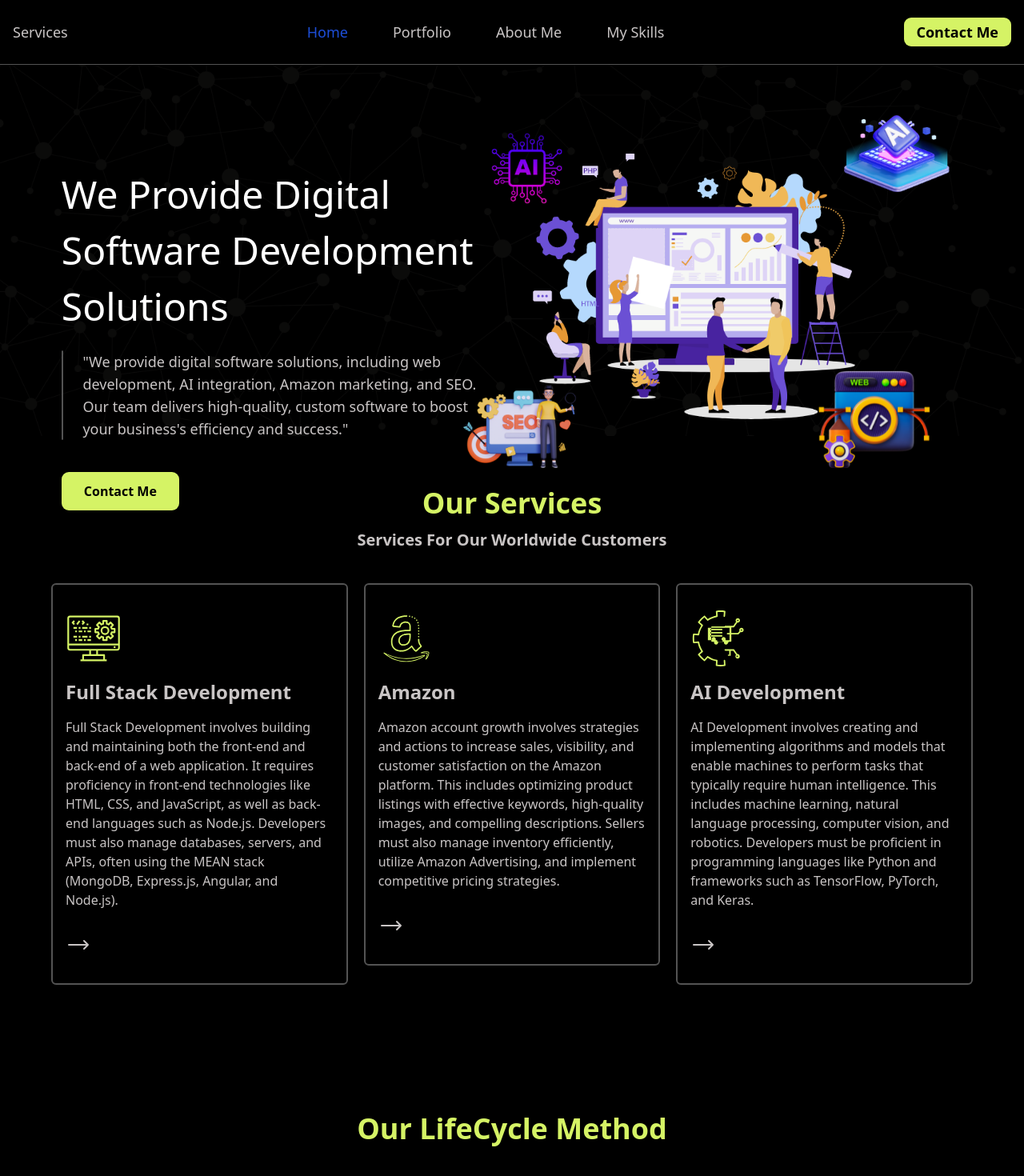
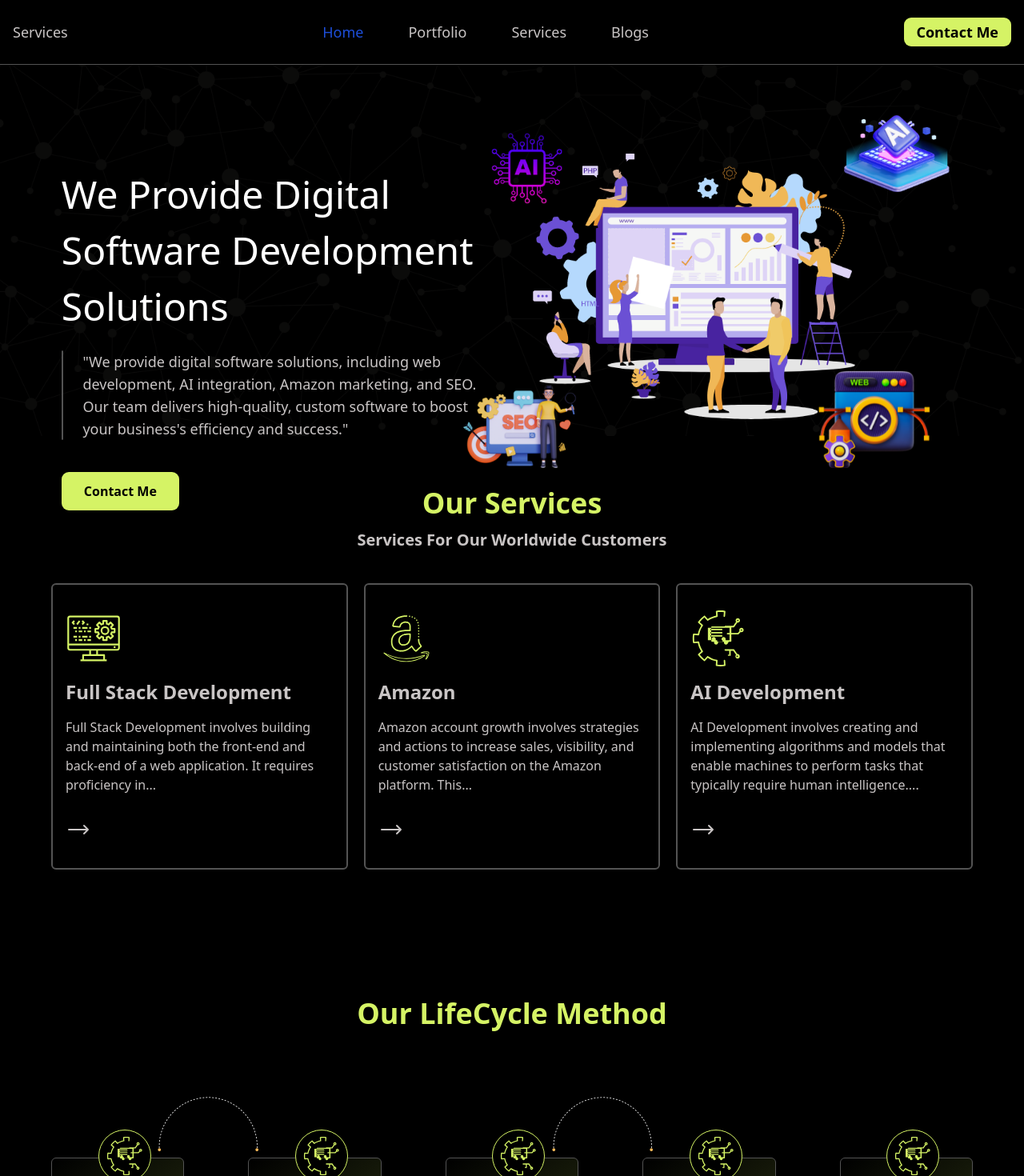
Before and after one commit to FarhanDevelopeir/services-app, a React (Vite) app: page / in a window 1280 px wide. Shown: the top 1470 px of the page at 80% size. Built offline with nearby package versions, Linux system fonts and the light colour scheme.

Commit message:
add updates

```diff
--- a/src/Components/Blogs.jsx
+++ b/src/Components/Blogs.jsx
@@ -63,7 +63,7 @@ const Blogs = () => {
   }, []);
 
   return (
-    <div className="w-[90%] mx-auto">
+    <div className="w-[90%] mx-auto" id='Blogs'>
       <div>
         <h1 className="text-center text-2xl font-bold mb-6">Our Blogs</h1>
       </div>
--- a/src/Components/HeroSection.jsx
+++ b/src/Components/HeroSection.jsx
@@ -4,7 +4,7 @@ import heroSectionImg from '../img/herosectionimg.png'
 
 const HeroSection = () => {
   return (
-    <div className='mt-24  mb-44 md:mb-16  h-[600px] md:h-auto'>
+    <div className=' mt-24  mb-44 md:mb-16  h-[600px] md:h-auto' id='heroSection'>
     <div className=' relative'>
       <img src={bgimg}   className=' -mt-24 h-96 md:h-auto ' alt="" />
       <span class="absolute w-full inset-0 bg-black opacity-[95%]"></span>
--- a/src/Components/Layout.jsx
+++ b/src/Components/Layout.jsx
@@ -11,6 +11,7 @@ import HeaderandHero from './HeaderandHero'
 const Layout = () => {
   return (
     <div className='text-textColor'>
+      <Navbar/>
 
         <HeroSection/>
         <OurServices/>
--- a/src/Components/Navbar.jsx
+++ b/src/Components/Navbar.jsx
@@ -1,10 +1,11 @@
-import { useState, useEffect } from "react";
+import { useState } from "react";
 import { Link } from "react-scroll";
-// import Portfolio_logo from '../img/Portfolio_logo.png';
+import { useLocation } from 'react-router-dom';
 
 function Navbar() {
   const [navActive, setNavActive] = useState(false);
   const [selectedItem, setSelectedItem] = useState("Home");
+  const location = useLocation();
 
   const toggleNav = () => {
     setNavActive(!navActive);
@@ -14,26 +15,20 @@ function Navbar() {
   const closeMenu = (value) => {
     setNavActive(false);
     console.log(value);
-    // setSelectedItem(value)
+    setSelectedItem(value);
   };
 
+  const shouldShowMenuItems = location.pathname === "/";
+
   return (
-    <nav className=" fixed bg-black text-lg dark:bg-gray-900 w-full top-0 border-b border-border_color dark:border-gray-600 z-10 "  >
-      <div class="max-w-screen-xl  flex flex-wrap items-center justify-between mx-auto   p-4">
-        <a
-
-          class="flex items-center space-x-3 rtl:space-x-reverse h-12  "
-        >
+    <nav className="fixed bg-black text-lg dark:bg-gray-900 w-full top-0 border-b border-border_color dark:border-gray-600 z-10">
+      <div className="max-w-screen-xl flex flex-wrap items-center justify-between mx-auto p-4">
+        <a className="flex items-center space-x-3 rtl:space-x-reverse h-12">
           <h1>Services</h1>
-          {/* <img
-            src={Portfolio_logo}
-            // class="h-12"
-            alt="Flowbite Logo"
-          /> */}
         </a>
-        <div class="flex md:order-2 space-x-3 md:space-x-0 rtl:space-x-reverse">
+        <div className="flex md:order-2 space-x-3 md:space-x-0 rtl:space-x-reverse">
           <Link
-            onClick={closeMenu}
+            onClick={() => closeMenu("Contact")}
             activeClass="navbar--active-content"
             spy={true}
             smooth={true}
@@ -42,11 +37,7 @@ function Navbar() {
             to="Contact"
             className="navbar--content"
           >
-            <button
-            className="button hover:button_hover active:button_active"
-              // className=" bg-blue-700 rounded-md py-1 px-4 hidden md:block"
-              // className="text-yellow-400 cursor-pointer hidden md:block bg-blue-700 hover:bg-blue-800 focus:ring-4 focus:outline-none focus:ring-blue-300 font-medium rounded-lg text-sm px-4 py-2 text-center dark:bg-blue-600 dark:hover:bg-blue-700 dark:focus:ring-blue-800"
-            >
+            <button className="button hover:button_hover active:button_active">
               <span className="">Contact Me</span>
             </button>
           </Link>
@@ -54,14 +45,13 @@ function Navbar() {
             onClick={toggleNav}
             data-collapse-toggle="navbar-sticky"
             type="button"
-            class="inline-flex items-center p-2 w-10 h-10 justify-center text-sm text-gray-500 rounded-lg md:hidden hover:bg-gray-100 focus:outline-none focus:ring-2 focus:ring-gray-200 dark:text-gray-400 dark:hover:bg-gray-700 dark:focus:ring-gray-600"
+            className="inline-flex items-center p-2 w-10 h-10 justify-center text-sm text-gray-500 rounded-lg md:hidden hover:bg-gray-100 focus:outline-none focus:ring-2 focus:ring-gray-200 dark:text-gray-400 dark:hover:bg-gray-700 dark:focus:ring-gray-600"
             aria-controls="navbar-sticky"
             aria-expanded="false"
           >
-            <span class="sr-only">Open main menu</span>
-
+            <span className="sr-only">Open main menu</span>
             <svg
-              class="w-5 h-5"
+              className="w-5 h-5"
               aria-hidden="true"
               xmlns="http://www.w3.org/2000/svg"
               fill="none"
@@ -69,21 +59,24 @@ function Navbar() {
             >
               <path
                 stroke="currentColor"
-                stroke-linecap="round"
-                stroke-linejoin="round"
-                stroke-width="2"
+                strokeLinecap="round"
+                strokeLinejoin="round"
+                strokeWidth="2"
                 d="M1 1h15M1 7h15M1 13h15"
               />
             </svg>
           </button>
         </div>
         <div
-          class={`${
-            navActive === true ? "block" : "hidden"
-          } items-center justify-between   w-full md:flex md:w-auto md:order-1`}
+          className={`${
+            navActive ? "block" : "hidden"
+          } items-center justify-between w-full md:flex md:w-auto md:order-1`}
           id="navbar-sticky"
         >
-          <ul class="flex flex-col p-4 md:p-0 mt-4 font-medium border border-gray-100 rounded-lg md:space-x-8 rtl:space-x-reverse md:flex-row md:mt-0 md:border-0  dark:bg-gray-800 md:dark:bg-gray-900 dark:border-gray-700">
+          {shouldShowMenuItems && (
+            <>
+          <ul className="flex flex-col p-4 md:p-0 mt-4 font-medium border border-gray-100 rounded-lg md:space-x-8 rtl:space-x-reverse md:flex-row md:mt-0 md:border-0 dark:bg-gray-800 md:dark:bg-gray-900 dark:border-gray-700">
+
             <li>
               <Link
                 onClick={() => closeMenu("Home")}
@@ -92,21 +85,23 @@ function Navbar() {
                 smooth={true}
                 offset={-70}
                 duration={500}
-                to="heroSection"
+                to="/"
                 className="navbar--content"
               >
                 <a
                   href="#"
-                  class={`block py-2 px-3 ${
+                  className={`block py-2 px-3 ${
                     selectedItem === "Home"
-                      ? " md:bg-transparent md:text-blue-700  md:dark:text-blue-500"
+                      ? "md:bg-transparent md:text-blue-700 md:dark:text-blue-500"
                       : ""
-                  }  rounded `}
+                  } rounded`}
                 >
                   Home
                 </a>
               </Link>
             </li>
+
+              <>
                 <li>
                   <Link
                     onClick={() => closeMenu("Portfolio")}
@@ -115,22 +110,21 @@ function Navbar() {
                     smooth={true}
                     offset={-70}
                     duration={500}
-                to="MyPortfolio"
+                    to="Portfolio"
                     className="navbar--content"
                   >
                     <a
                       href="#"
-                  class={`block py-2 px-3 ${
+                      className={`block py-2 px-3 ${
                         selectedItem === "Portfolio"
-                      ? " md:bg-transparent md:text-blue-700 md:p-0 md:dark:text-blue-500"
+                          ? "md:bg-transparent md:text-blue-700 md:p-0 md:dark:text-blue-500"
                           : ""
-                  }  rounded `}
+                      } rounded`}
                     >
                       Portfolio
                     </a>
                   </Link>
                 </li>
-
                 <li>
                   <Link
                     onClick={() => closeMenu("About")}
@@ -139,18 +133,18 @@ function Navbar() {
                     smooth={true}
                     offset={-70}
                     duration={500}
-                to="AboutMe"
+                    to="Services"
                     className="navbar--content"
                   >
                     <a
                       href="#"
-                  class={`block py-2 px-3 ${
+                      className={`block py-2 px-3 ${
                         selectedItem === "About"
-                      ? " md:text-blue-700 md:p-0 md:dark:text-blue-500"
+                          ? "md:text-blue-700 md:p-0 md:dark:text-blue-500"
                           : ""
-                  }  rounded `}
+                      } rounded`}
                     >
-                  About Me
+                      Services
                     </a>
                   </Link>
                 </li>
@@ -162,22 +156,25 @@ function Navbar() {
                     smooth={true}
                     offset={-70}
                     duration={500}
-                to="MySkills"
+                    to="Blogs"
                     className="navbar--content"
                   >
                     <a
                       href="#"
-                  class={`block py-2 px-3 ${
+                      className={`block py-2 px-3 ${
                         selectedItem === "Skills"
                           ? "bg-blue-700 md:bg-transparent md:text-blue-700 md:p-0 md:dark:text-blue-500"
                           : ""
-                  }  rounded `}
+                      } rounded`}
                     >
-                  My Skills
+                      Blogs
                     </a>
                   </Link>
                 </li>
+              </>
           </ul>
+          </>
+          )}
         </div>
       </div>
     </nav>
--- a/src/Components/OurPortfolio.jsx
+++ b/src/Components/OurPortfolio.jsx
@@ -15,7 +15,7 @@ const OurPortfolio = () => {
 
 
   return (
-    <div className="  py-10 my-20 ">
+    <div className="  py-10 my-20 " id="Portfolio">
       <div className=" text-center w-[90%] m-auto ">
         <div className="  text-center">
           <div>
--- a/src/Components/OurServices.jsx
+++ b/src/Components/OurServices.jsx
@@ -6,13 +6,21 @@ const createMarkup = (svg) => {
   return { __html: svg };
 };
 
+const truncateDescription = (description) => {
+  const words = description.split(' ');
+  if (words.length > 10) {
+    return words.slice(0, 20).join(' ') + '...';
+  }
+  return description;
+};
+
 const OurServices = () => {
   //    const services
   console.log(services.Services);
   const Services = services.Services;
 
   return (
-    <div className="    w-[90%] m-auto">
+    <div className="    w-[90%] m-auto" id="Services">
       <div className="text-center">
         <h1 className="heading mb-3">Our Services</h1>
 
@@ -35,7 +43,7 @@ const OurServices = () => {
                 <h1 className="my-4 text-xl font-semibold sm:text-2xl ">
                   {item.title}
                 </h1>
-                <p>{item.description}</p>
+                <p>{truncateDescription(item.description)}</p>
                 <svg
                   xmlns="http://www.w3.org/2000/svg"
                   fill="none"
--- /dev/null
+++ b/src/Components/service-pages/AmazonWorkFlow.jsx
@@ -0,0 +1,120 @@
+import React from "react";
+import model from "../../img/ai-model.jpg";
+import deploy from "../../img/launch.png";
+import maintenance from "../../img/maintenance.png";
+import planning from "../../img/planning.png";
+import search from "../../img/search.png";
+import testing from "../../img/test.png";
+import integration from "../../img/integration.png";
+
+const AmazonWorkFlow = () => {
+  return (
+    <div>
+      <section id="MySkills" className="  w-[95%] m-auto mt-40  mb-40 ">
+        <div className=" text-center mb-20">
+          <p className="  heading "> Work Procedure for Amazon </p>
+        </div>
+        <div className="main relative m-auto  p-2 flex flex-col space-y-8 md:space-y-0 ">
+          <div className=" absolute w-2 h-full md:m-auto bg-gray-300 border-2 border-purple-400 rounded-md left-9 md:left-0 z-0 inset-0 "></div>
+          <div className="       ">
+            <img
+              src={search}
+              className="h-16 bg-white absolute md:relative md:m-auto w-16 rounded-full border-4 border-orange-400 p-1 shadow-md"
+            />
+            <div className="textbox1    relative pt-3 xs:pl-16 xs:pt-0  md:m-auto md:w-1/2 md:mr-0 md:-top-16 ">
+              {/* <div className=" absolute h-4 w-4 mt-2 left-6 xs:left-[67px] md:left-12 xs:top-5 box_bg_gradient   rotate-45  "></div> */}
+              <div className=" border-[#d5f365] border mt-16  box_bg_gradient    p-3 lg:w-[60%]  rounded-md xs:ml-3 shadow-md md:ml-14 md:-mt-3 ">
+                <h2 className=" text-2xl font-semibold text-[#d5f365] mb-3">
+                  Initial Assessment
+                </h2>
+                Evaluate current Amazon store performance. <br />
+                Discuss client objectives and target market.
+              </div>
+            </div>
+          </div>
+          <div className="">
+            <img
+              src={planning}
+              className="h-16 bg-white absolute md:relative md:m-auto w-16 rounded-full border-4 border-blue-700 p-1 shadow-md"
+            />
+            <div className="textbox2 relative pt-3 xs:pl-16 xs:pt-0 md:m-auto md:w-1/2 md:ml-0 md:-top-16 ">
+              <div className=" border-[#d5f365] mt-16 border box_bg_gradient bg-gray-200 lg:w-[60%] md:float-end p-3 rounded-md xs:ml-3 shadow-md md:mr-16 md:mt-auto ">
+                <h2 className=" text-2xl font-semibold text-[#d5f365] mb-3">
+                  Strategy Development
+                </h2>
+                Create a customized Amazon marketing strategy. <br />
+                Identify keywords, content, and advertising opportunities.
+              </div>
+            </div>
+          </div>
+          <div className="       ">
+            <img
+              src={model}
+              className="h-16 bg-white absolute md:relative md:m-auto w-16 rounded-full border-4 border-yellow-400 p-1 shadow-md"
+            />
+            <div className="textbox3 relative pt-3 xs:pl-16 xs:pt-0  md:m-auto md:w-1/2 md:mr-0 md:-top-16 ">
+              {/* <div className=" absolute h-4 w-4 mt-1 left-6 xs:left-[67px] md:left-9 xs:top-5 bg-gray-200 rotate-45 inset-0"></div> */}
+              <div className="  border-[#d5f365] mt-16 border box_bg_gradient    bg-gray-200 p-3 lg:w-[60%]   rounded-md xs:ml-3 shadow-md md:ml-14 md:-mt-3 ">
+                <h2 className=" text-2xl font-semibold text-[#d5f365] mb-3">
+                  Content Optimization
+                </h2>
+                Enhance product listings with optimized titles, bullet points,
+                and descriptions. <br />
+                Improve product images and videos.
+              </div>
+            </div>
+          </div>
+          <div className="">
+            <img
+              src={integration}
+              className="h-16 bg-white absolute md:relative md:m-auto w-16 rounded-full border-4 border-cyan-500 p-1 shadow-md"
+            />
+            <div className="textbox4 relative pt-3 xs:pl-16 xs:pt-0 md:m-auto md:w-1/2 md:ml-0 md:-top-16 ">
+              <div className=" border-[#d5f365] mt-16 border box_bg_gradient bg-gray-200 p-3 lg:w-[60%] md:float-end rounded-md xs:ml-3 shadow-md md:mr-16 md:mt-auto ">
+                <h2 className=" text-2xl font-semibold text-[#d5f365] mb-3">
+                  Advertising Campaigns
+                </h2>
+                Set up and manage Amazon PPC campaigns. <br />
+                Monitor performance and adjust bids and targeting.
+              </div>
+            </div>
+          </div>
+          <div className=" ">
+            <img
+              src={testing}
+              className="h-16 bg-white absolute md:relative md:m-auto w-16 rounded-full border-4 border-cyan-500 p-1 shadow-md"
+            />
+            <div className="textbox5 relative pt-3 xs:pl-16 xs:pt-0  md:m-auto md:w-1/2 md:mr-0 md:-top-16 ">
+              {/* <div className=" absolute h-4 w-4 mt-1 left-6 xs:left-[67px] md:left-9 xs:top-5 bg-gray-200 rotate-45 inset-0"></div> */}
+              <div className="  border-[#d5f365] mt-16 border box_bg_gradient    bg-gray-200 p-3 lg:w-[60%]   rounded-md xs:ml-3 shadow-md md:ml-14 md:-mt-3 ">
+                <h2 className=" text-2xl font-semibold text-[#d5f365] mb-3">
+                  Performance Monitoring
+                </h2>
+                Track key metrics such as sales, conversion rates, and ROI.{" "}
+                <br />
+                Provide regular reports and insights to the client.
+              </div>
+            </div>
+          </div>
+          <div className="       ">
+            <img
+              src={deploy}
+              className="h-16    bg-white absolute md:relative md:m-auto w-16 rounded-full border-4 border-black p-1 shadow-md"
+            />
+            <div className="textbox6 relative pt-3 xs:pl-16 xs:pt-0 md:m-auto md:w-1/2 md:ml-0 md:-top-16 ">
+              <div className="border-[#d5f365] mt-16 border box_bg_gradient  box_bg_gradient p-3 lg:w-[60%] md:float-end  rounded-md xs:ml-3 shadow-md md:mr-16 md:mt-auto ">
+                <h2 className=" text-2xl font-semibold text-[#d5f365] mb-3">
+                  Continuous Improvement
+                </h2>
+                Implement A/B testing and other optimization techniques. <br />
+                Stay updated with Amazon algorithm changes and market trends.
+              </div>
+            </div>
+          </div>
+        </div>
+      </section>
+    </div>
+  );
+};
+
+export default AmazonWorkFlow;
--- a/src/Components/service-pages/ServivesDetails.jsx
+++ b/src/Components/service-pages/ServivesDetails.jsx
@@ -1,25 +1,24 @@
-import { React, useEffect } from 'react'
+import { React, useEffect } from "react";
 import services from "../../data/data.json";
-import { useParams } from 'react-router-dom';
+import { useParams } from "react-router-dom";
 
+import bgimg from "../../img/1.png";
 
-import bgimg from '../../img/1.png'
-
-import heroSectionImg from '../../img/herosectionimg.png'
-import webpic from '../../img/webpic.png'
-import aipic from '../../img/AIpic.png'
-import amazonpic from '../../img/amazonpic.png'
-import FullStack from './FullStack';
-import FullStackTech from './FullStackTech';
-import './ServicesDetails.css'
-import AIDevelopmentTechnologies from './AIDevelopmentTechnologies';
-import AIDevelopmentWorkFlow from './AIDevelopmentWorkFlow';
-
+import heroSectionImg from "../../img/herosectionimg.png";
+import webpic from "../../img/webpic.png";
+import aipic from "../../img/AIpic.png";
+import amazonpic from "../../img/amazonpic.png";
+import FullStack from "./FullStack";
+import FullStackTech from "./FullStackTech";
+import "./ServicesDetails.css";
+import AIDevelopmentTechnologies from "./AIDevelopmentTechnologies";
+import AIDevelopmentWorkFlow from "./AIDevelopmentWorkFlow";
+import AmazonWorkFlow from "./AmazonWorkFlow";
 
 const ServivesDetails = () => {
   const { id } = useParams();
   console.log(id);
-  const get = services.Services
+  const get = services.Services;
   console.log(get);
   const serve = get.find((item) => item.id === parseInt(id)); // if id should be a number
   console.log(serve);
@@ -33,50 +32,63 @@ const ServivesDetails = () => {
     displayImg = aipic;
   }
 
+  const truncateDescription = (description) => {
+    const words = description.split(" ");
+    if (words.length > 10) {
+      return words.slice(0, 1000).join(" ") + "...";
+    }
+    return description;
+  };
+
   if (!serve) {
-    return <div className=' '>Service not found</div>;
+    return <div className=" ">Service not found</div>;
   } else {
     return (
-      <div className=''>
-        <div className='mt-24  mb-44 md:mb-16  h-[600px] md:h-auto'>
-    <div className='hero h-[600px]'>
+      <div className="">
+        <div className="mt-24  mb-44 md:mb-16  h-[600px] md:h-auto">
+          <div className="hero h-[600px]">
             {/* <img src={bgimg}   className=' -mt-24 h-96 md:h-[500px] w-full ' alt="" /> */}
             {/* <span class="absolute w-full inset-0 bg-black opacity-[95%]"></span> */}
-      <div className='hero-content w-[90%] md:w-[40%] box_bg_gradient  p-5 rounded-md  ' >
-        <div  className=' text-center  ' >
-          <h1 className=' text-white text-3xl   md:text-[30px] xl:text-[3rem] lg:leading-[70px] ' >{serve.title}</h1>
-          <div className='flex my-5'>
+            <div className=" border-yellowBorderColor hero-content w-[90%] md:w-[60%]   p-5 rounded-md  ">
+              <div className=" text-center  ">
+                <h1 className=" text-white text-3xl   md:text-[30px] xl:text-[3rem] lg:leading-[70px] ">
+                  {serve.title}
+                </h1>
+                <div className="flex my-5 ">
                   {/* <div  className=' w-1 border border-border_color bg-border_color rounded-lg mr-6' ></div> */}
-            <p className=' text-sm  lg:text-lg text-pretty '>{serve.description}</p>
+                  {/* <p className=' text-sm  lg:text-lg text-pretty '>{truncateDescription(serve.description)}</p> */}
+                  <p className=" text-sm  lg:text-lg text-pretty ">
+                    {serve.description}
+                  </p>
                 </div>
-          <button
-            className=" mt-5 button hover:button_hover px-7 py-3 active:button_active" >
+                <button className=" mt-5 button hover:button_hover px-7 py-3 active:button_active">
                   <span className="">Contact Me</span>
                 </button>
               </div>
-
             </div>
           </div>
-
-
         </div>
-    {serve.id === 1 ? <>
-      <FullStackTech/>
-
-    <FullStack/>
-    </> : serve.id ===3 ?
+        {serve.id === 1 ? (
           <>
-    <AIDevelopmentTechnologies/>
-    <AIDevelopmentWorkFlow/>
-    </>:''}
+            <FullStackTech />
+            <FullStack />
+          </>
+        ) : serve.id === 3 ? (
+          <>
+            <AIDevelopmentTechnologies />
+            <AIDevelopmentWorkFlow />
+          </>
+        ) : serve.id === 2 ? (
+          <>
+            <AmazonWorkFlow/>
+          </>
+        ):''}
 
         {/* <h1 className="my-4 text-xl font-semibold sm:text-2xl ">{serve.title}</h1>
         <p>{serve.description}</p> */}
       </div>
-    )
+    );
   }
+};
 
-
-}
-
-export default ServivesDetails
+export default ServivesDetails;
--- a/src/index.css
+++ b/src/index.css
@@ -37,6 +37,8 @@
     .box_bg_gradient{
         @apply bg-gradient-to-br from-black to-[#252b10]
     }
+
+
 }
 /*
 .slide-track{
--- a/tailwind.config.js
+++ b/tailwind.config.js
@@ -9,7 +9,10 @@ export default {
       colors:{
         textColor:'#c9c5c5',
         border_color:'#535353',
-        bg_color:"#202020"
+        bg_color:"#202020",
+        yellowTextColor:'#d5f365',
+        yellowBorderColor:'#d5f365',
+        yellowBgColor:'#d5f365',
       }
     },
   },
```
Also changed, not shown: src/Components/service-pages/AIDevelopmentWorkFlow.jsx (+24 -25 lines), src/Components/service-pages/ServicesDetails.css (+17 -5 lines), src/img/integration.png (added), 1 other file (tests, documents, lock files or other folders). Lines whose indentation alone changed are shown as unchanged.
